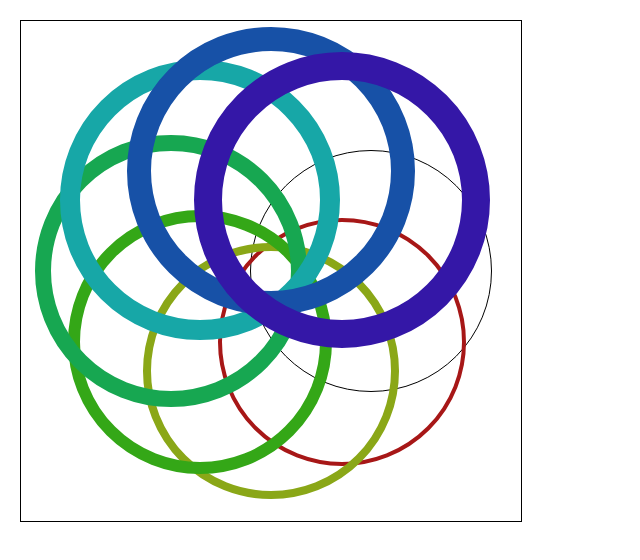
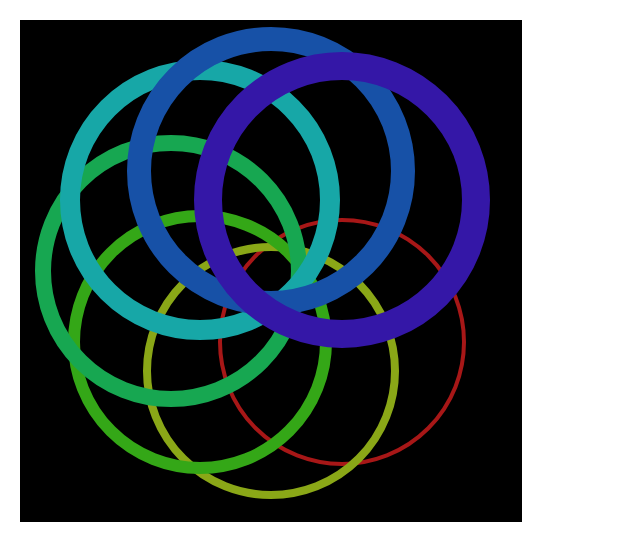
Before and after one commit to dnewcome/Donatello, a plain HTML site: page samples/circles.html in a window 1280 px wide. Shown: the whole page, without its empty margins (0-640 px from the left). Drawn offline with Linux system fonts and the light colour scheme.

Commit message:
Updated circles demo to use a black background. This helps find bugs where attrs are applied to parent by mistake.

```diff
--- a/samples/circles.html
+++ b/samples/circles.html
@@ -8,6 +8,9 @@
 				'#71717', '#A71717', '#8AA717', '#34A717', '#17A751', '#17A7A7', '#1751A7', '#3417A7'
 			];
 			var paper = Donatello.paper('paper-div', 20, 20, 500, 500 );
+			// setting background helps find bugs in shapes accidentally
+			// setting their parent's attributes
+			paper.attr( {fill:'black'} );
 			var r = 100;
 			for( var i=0; i < 8; i ++ ) {
 				var x = Math.cos( i*Math.PI/4 )*r;
```
